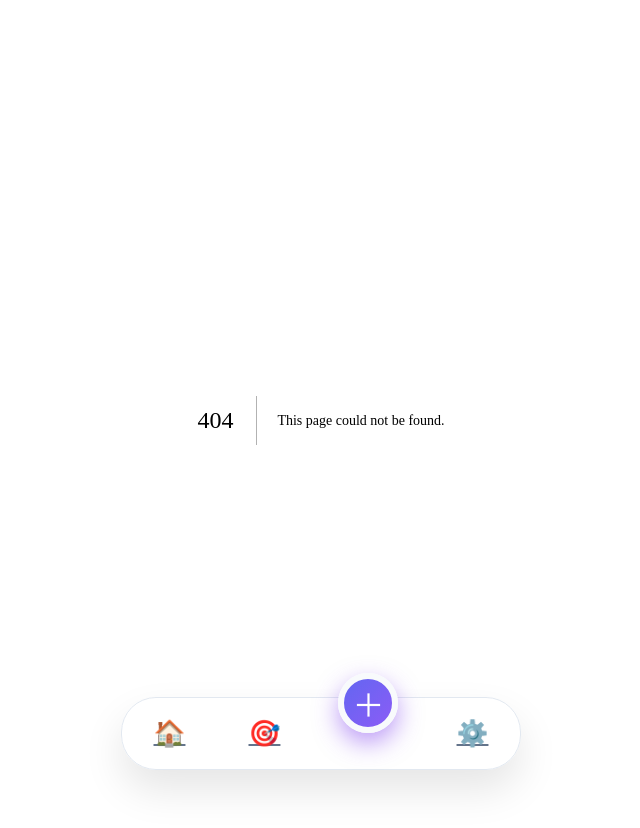
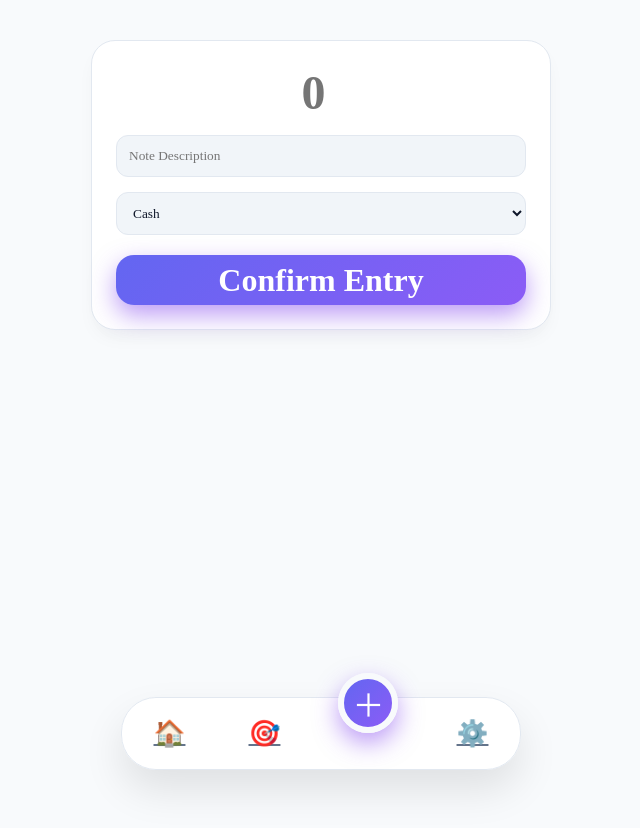
Before and after one commit to HellzBlaze/kasu, a Next.js app: page /add in a window 1280 px wide. Before the commit this address had no page. Shown: the top 828 px of the page, without its empty margins (319-959 px from the left). After the commit the page ends 800 px from the top, so only its background shows below. Built offline with nearby package versions, Linux system fonts and the light colour scheme.

Commit message:
Create AddTransactionPage component for adding transactions

```diff
--- /dev/null
+++ b/src/app/add/page.tsx
@@ -0,0 +1,44 @@
+"use client";
+import { useState } from "react";
+import { useStore } from "../../store/useStore";
+import { useRouter } from "next/navigation";
+
+export default function AddTransactionPage() {
+  const router = useRouter();
+  const activeProfile = useStore(state => state.activeProfile);
+  const profileData = useStore(state => state.profiles[activeProfile]);
+  const addTransaction = useStore(state => state.addTransaction);
+
+  const [amount, setAmount] = useState("");
+  const [desc, setDesc] = useState("");
+  const [wallet, setWallet] = useState(profileData?.wallets[0]?.name || "");
+
+  const handleConfirm = (e: React.FormEvent) => {
+    e.preventDefault();
+    if (!amount || !wallet) return;
+
+    addTransaction(activeProfile, {
+      id: Date.now(),
+      date: Date.now(),
+      desc: desc || "Transaction Entry",
+      amount: parseFloat(amount),
+      type: "expense",
+      category: "General",
+      account: wallet
+    });
+    router.push("/");
+  };
+
+  return (
+    <div className="card" style={{ marginTop: "20px" }}>
+      <form onSubmit={handleConfirm}>
+        <input type="number" placeholder="0" value={amount} onChange={e=>setAmount(e.target.value)} style={{ fontSize: "3rem", textAlign: "center", width: "100%", border: "none", background: "transparent", color: "var(--text)", outline: "none", fontWeight: 800 }} required />
+        <input type="text" placeholder="Note Description" value={desc} onChange={e=>setDesc(e.target.value)} style={{ width: "100%", padding: "12px", borderRadius: "12px", border: "1px solid var(--border)", background: "var(--input-bg)", color: "var(--text)", marginTop: "15px", outline: "none" }} />
+        <select value={wallet} onChange={e=>setWallet(e.target.value)} style={{ width: "100%", padding: "12px", borderRadius: "12px", border: "1px solid var(--border)", background: "var(--input-bg)", color: "var(--text)", marginTop: "15px", outline: "none" }}>
+          {profileData?.wallets.map((w, idx) => <option key={idx} value={w.name}>{w.name}</option>)}
+        </select>
+        <button type="submit" className="tab-add-btn" style={{ width: "100%", borderRadius: "18px", marginTop: "20px", border: "none", height: "50px", fontWeight: 600 }}>Confirm Entry</button>
+      </form>
+    </div>
+  );
+}
```
